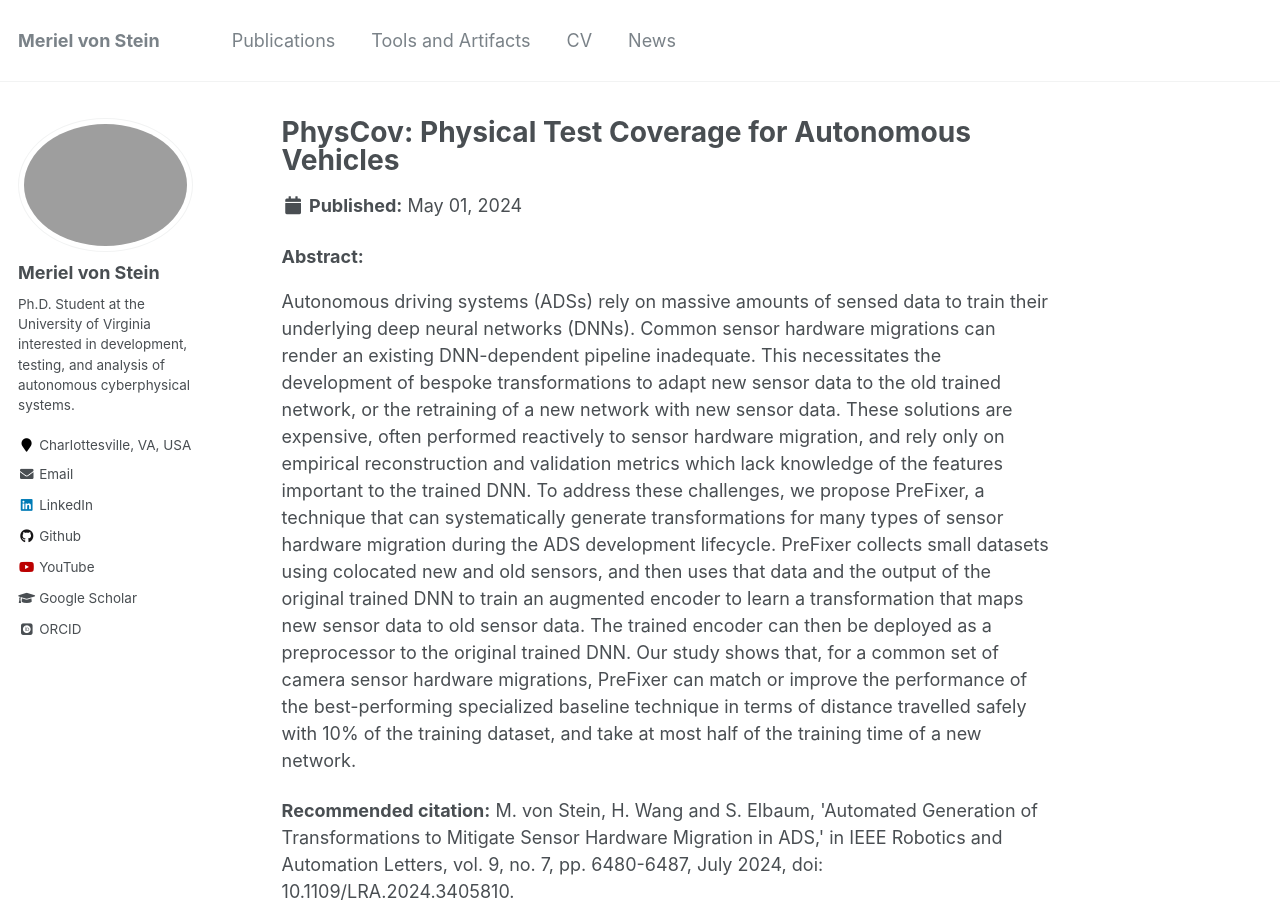
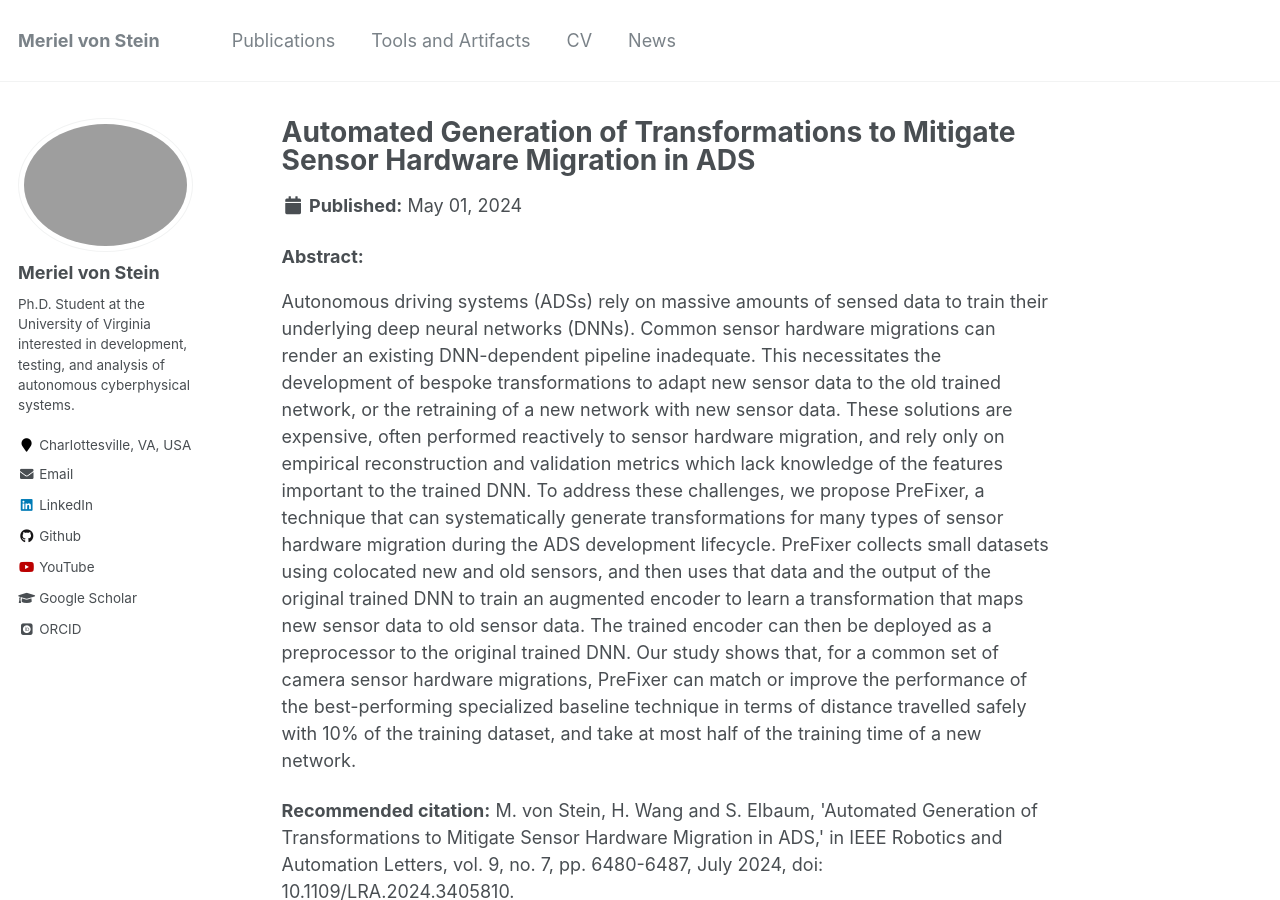
Before and after one commit to MissMeriel/MissMeriel.github.io, a Jekyll site: the page built from _publications/2024-04-31-prefixer.md, in a window 1280 px wide and 900 px high. Built offline with Jekyll 4.4.1, drawn with Linux system fonts in a browser that asks for light colours; some web fonts are replaced.

Commit message:
corrected PreFixer paper title

```diff
--- a/_publications/2024-04-31-prefixer.md
+++ b/_publications/2024-04-31-prefixer.md
@@ -7,7 +7,7 @@ downloads:
 type: inproceedings
 identifier: "vonstein:iral:2024"
 author: [Meriel von Stein, Hongning Wang, Sebastian Elbaum]
-title: "PhysCov: Physical Test Coverage for Autonomous Vehicles"
+title: "Automated Generation of Transformations to Mitigate Sensor Hardware Migration in ADS"
 year: 2024
 conference: IEEE Robotics and Automation Letters (RA-L) Volume 9 April 2024
 abstract: "Autonomous driving systems (ADSs) rely on massive amounts of sensed data to train their underlying deep neural networks (DNNs). Common sensor hardware migrations can render an existing DNN-dependent pipeline inadequate. This necessitates the development of bespoke transformations to adapt new sensor data to the old trained network, or the retraining of a new network with new sensor data. These solutions are expensive, often performed reactively to sensor hardware migration, and rely only on empirical reconstruction and validation metrics which lack knowledge of the features important to the trained DNN. To address these challenges, we propose PreFixer, a technique that can systematically generate transformations for many types of sensor hardware migration during the ADS development lifecycle. PreFixer collects small datasets using colocated new and old sensors, and then uses that data and the output of the original trained DNN to train an augmented encoder to learn a transformation that maps new sensor data to old sensor data. The trained encoder can then be deployed as a preprocessor to the original trained DNN. Our study shows that, for a common set of camera sensor hardware migrations, PreFixer can match or improve the performance of the best-performing specialized baseline technique in terms of distance travelled safely with 10% of the training dataset, and take at most half of the training time of a new network."
```
